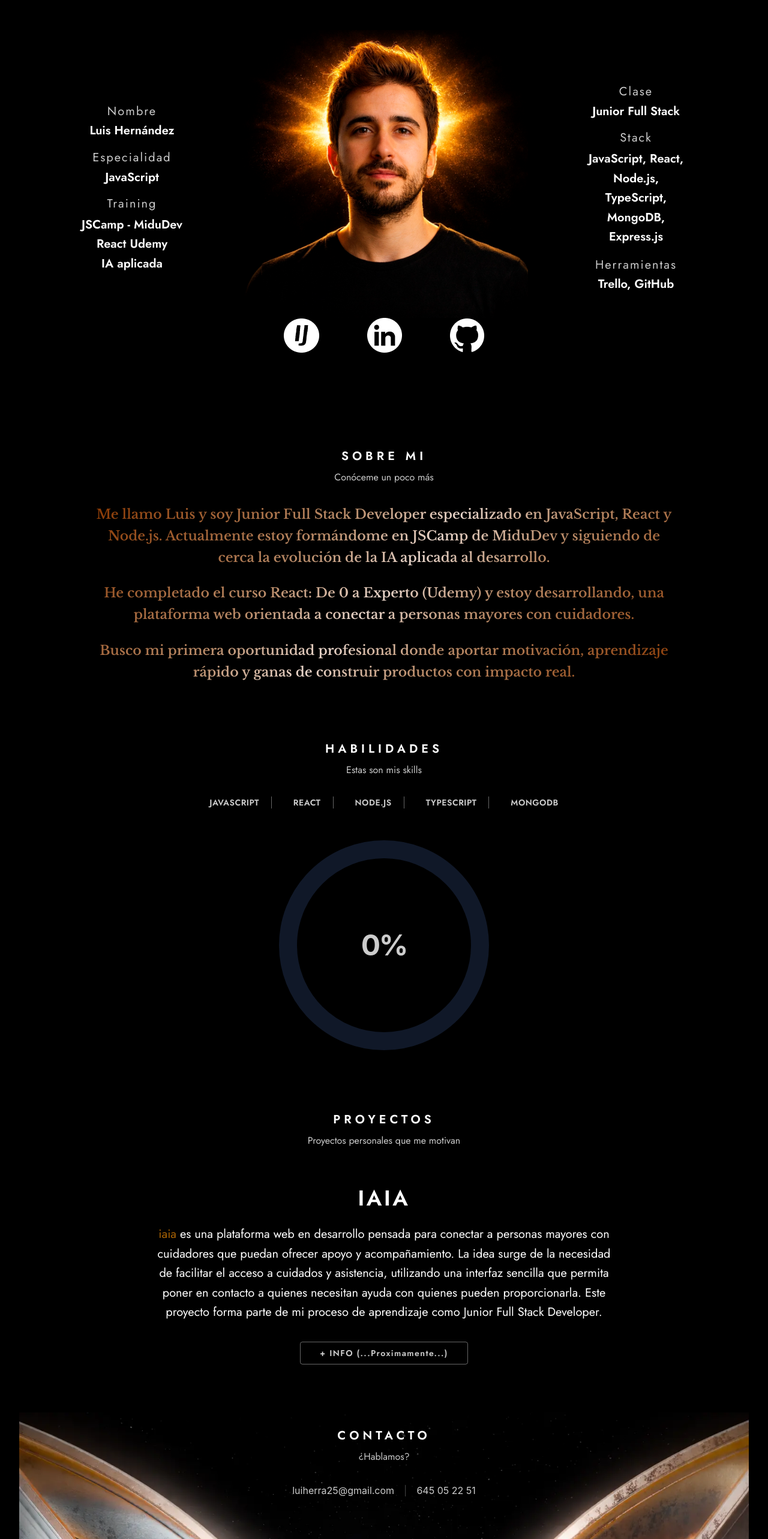
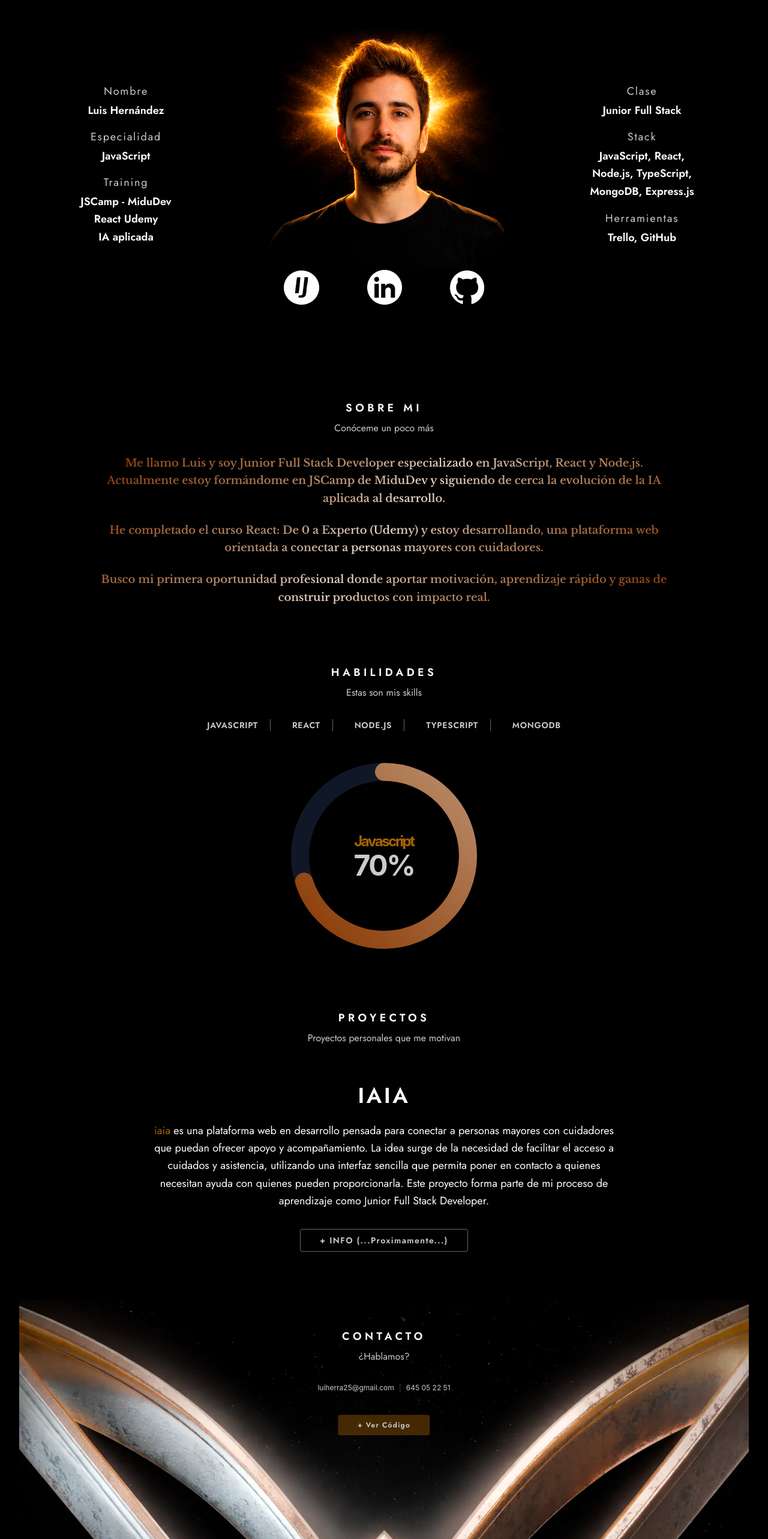
Before and after one commit to LuiherraDev/VeladaLHR, a React (Vite) app: page / in a window 1280 px wide. Shown: the part 234-2800 px from the top of the page at 60% size. Built offline with nearby package versions, Linux system fonts and the light colour scheme.

Commit message:
Improving Responsive

```diff
--- a/src/components/home/About.tsx
+++ b/src/components/home/About.tsx
@@ -2,9 +2,9 @@
 const About = () => {
   return (
     <section className="mt-30 px-8 py-12 mx-auto text-center max-w-5xl " id="sobre-mi">
-      <h3 className="font-jost-semi text-txt-primary text-[20px] tracking-[0.3em] uppercase mb-2">Sobre Mi</h3>
+      <h3 className="font-jost-semi text-txt-primary text-lg tracking-[0.3em] uppercase mb-2">Sobre Mi</h3>
       <h4 className="font-jost-reg text-txt-secondary mb-8">Conóceme un poco más</h4>
-      <div className="space-y-6 leading-relaxed text-gold-gradient font-libre-semi text-[22px]">
+      <div className="space-y-6 leading-relaxed text-gold-gradient font-libre-semi text-lg">
         <p>
           Me llamo Luis y soy Junior Full Stack Developer especializado en JavaScript, React y Node.js. Actualmente estoy formándome en JSCamp de MiduDev y siguiendo de cerca la evolución de la IA aplicada al desarrollo.
         </p>
--- a/src/components/home/CircularPercent.tsx
+++ b/src/components/home/CircularPercent.tsx
@@ -1,20 +1,21 @@
 interface CircularProgressProps {
-  percentage: number
+  percentage: number;
+  option: string;
 }
 
-const CircularProgress = ({ percentage }: CircularProgressProps) => {
-  const radius = 160;
+const CircularProgress = ({ percentage, option }: CircularProgressProps) => {
+  const radius = 140;
   const stroke = 30;
   const circumference = 2 * Math.PI * radius;
   const offset = circumference - (percentage / 100) * circumference;
 
   return (
     <div className="relative flex items-center justify-center">
-      <svg className="transform -rotate-90 w-90 h-90">
+      <svg className="transform -rotate-90 w-80 h-80">
 
         <circle
-          cx="180"
-          cy="180"
+          cx="160"
+          cy="160"
           r={radius}
           stroke="currentColor"
           strokeWidth={stroke}
@@ -23,8 +24,8 @@ const CircularProgress = ({ percentage }: CircularProgressProps) => {
         />
 
         <circle
-          cx="180"
-          cy="180"
+          cx="160"
+          cy="160"
           r={radius}
           stroke="url(#progressGradient)"
           strokeWidth={stroke}
@@ -47,6 +48,7 @@ const CircularProgress = ({ percentage }: CircularProgressProps) => {
 
       <div className="absolute flex flex-col items-center">
         <span className="text-5xl font-bold tracking-tighter">
+          <p className="text-2xl text-txt-holder">{option}</p>
           {percentage}%
         </span>
       </div>
--- a/src/components/home/Contact.tsx
+++ b/src/components/home/Contact.tsx
@@ -2,18 +2,18 @@ import fondoVelada from '../../assets/fondoVelada.webp'
 
 const Contact = () => {
   return (
-    <section className="px-8 mx-auto text-center w-full relative" id="contacto">
+    <section className="px-8 mx-auto h-screen text-center w-full relative" id="contacto">
       <div className='absolute items-center justify-center top-1/6 left-1/2 -translate-x-1/2 -translate-y-1/2'>
-        <h3 className="font-jost-semi text-txt-primary tracking-[0.3em] uppercase mb-2 text-[20px]">Contacto</h3>
+        <h3 className="font-jost-semi text-txt-primary tracking-[0.3em] uppercase mb-2 text-lg">Contacto</h3>
         <h4 className="font-jost-reg text-txt-secondary mb-8">¿Hablamos?</h4>
-        <div className="flex flex-col sm:flex-row justify-center items-center gap-4 text-md">
+        <div className="flex flex-col justify-center items-center gap-2 text-xs sm:flex-row" >
           <a className='hover:text-txt-holder transition' href="mailto:luiherra25@gmail.com">luiherra25@gmail.com</a>
           <span className="hidden sm:inline opacity-30">|</span>
           <a className='flex hover:text-txt-holder transition' href="tel:+34645052251">645 05 22 51</a>
         </div>
-        <div className='mt-20'>
-          <a href='https://github.com/LuiherraDev/VeladaLHR' target='_blank' className="bg-txt-holder/40 border rounded-sm px-8 py-2 text-sm font-jost-semi tracking-widest hover:bg-txt-holder/70 transition">
-            + Inspeccionar Código
+        <div className='mt-10'>
+          <a href='https://github.com/LuiherraDev/VeladaLHR' target='_blank' className="bg-txt-holder/40 border rounded-sm px-8 py-2 text-xs font-jost-semi tracking-widest hover:bg-txt-holder/70 transition">
+            + Ver Código
           </a>
         </div>
 
--- a/src/components/home/Hero.tsx
+++ b/src/components/home/Hero.tsx
@@ -6,13 +6,13 @@ import github from '../../assets/github.webp'
 export default function Hero() {
   return (
     <section className="flex flex-col justify-center items-center text-left text-sm w-full gap-5 md:flex-row">
-      <div data-purpose="personal-details" className='sm:w-1/4 flex flex-col items-center justify-center order-2 md:order-1'>
-        <h4 className="text-[20px] font-jost-reg text-txt-secondary tracking-widest mb-1">Nombre</h4>
-        <p className="text-[20px] font-jost-semi text-txt-primary mb-4">Luis Hernández</p>
-        <h4 className="text-[20px] font-jost-reg text-txt-secondary tracking-widest mb-1">Especialidad</h4>
-        <p className="text-[20px] font-jost-semi text-txt-primary mb-4">JavaScript</p>
-        <h4 className="text-[20px] font-jost-reg text-txt-secondary tracking-widest mb-1">Training</h4>
-        <div className='flex flex-col items-center font-jost-semi text-txt-primary text-[20px]'>
+      <div data-purpose="personal-details" className='sm:w-1/3 flex flex-col items-center justify-center order-2 md:order-1'>
+        <h4 className="text-lg font-jost-reg text-txt-secondary tracking-widest mb-1">Nombre</h4>
+        <p className="text-lg font-jost-semi text-txt-primary mb-4">Luis Hernández</p>
+        <h4 className="text-lg font-jost-reg text-txt-secondary tracking-widest mb-1">Especialidad</h4>
+        <p className="text-lg font-jost-semi text-txt-primary mb-4">JavaScript</p>
+        <h4 className="text-lg font-jost-reg text-txt-secondary tracking-widest mb-1">Training</h4>
+        <div className='flex flex-col items-center font-jost-semi text-txt-primary text-lg'>
           <p className="leading-relaxed">JSCamp - MiduDev</p>
           <p className="leading-relaxed">React Udemy</p>
           <p className="leading-relaxed">IA aplicada</p>
@@ -21,7 +21,7 @@ export default function Hero() {
       </div>
 
       <div className="relative mb-12 order-1 md:order-2">
-        <div className="w-120 h-120">
+        <div className="w-100 h-100">
           <img alt="Luis Hernández" className="w-full h-full" src={imgHero} />
           <div className='flex flex-row justify-center items-center gap-20'>
             <a href="https://www.infojobs.net/sevilla/programador-web-para-velada-vi/of-ia56eb7e9cb4921866babab7c6f9e1d" target="_blank">
@@ -39,13 +39,13 @@ export default function Hero() {
         </div>
       </div>
 
-      <div className="text-right sm:text-left sm:w-1/4 flex flex-col items-center justify-center order-3 md:orde" data-purpose="career-details">
-        <h4 className="text-[20px] font-jost-reg text-txt-secondary tracking-widest mb-1">Clase</h4>
-        <p className="text-[20px] font-jost-semi text-txt-primary mb-4">Junior Full Stack</p>
-        <h4 className="text-[20px] font-jost-reg text-txt-secondary tracking-widest mb-1">Stack</h4>
-        <p className="text-[20px] font-jost-semi text-txt-primary leading-relaxed mb-4 w-1/2 text-center ">JavaScript, React, Node.js, TypeScript, MongoDB, Express.js</p>
-        <h4 className="text-[20px] font-jost-reg text-txt-secondary tracking-widest mb-1">Herramientas</h4>
-        <p className="text-[20px] font-jost-semi text-txt-primary">Trello, GitHub</p>
+      <div className="text-right sm:text-left sm:w-1/3 flex flex-col items-center justify-center order-3 md:orde" data-purpose="career-details">
+        <h4 className="text-lg font-jost-reg text-txt-secondary tracking-widest mb-1">Clase</h4>
+        <p className="text-lg font-jost-semi text-txt-primary mb-4">Junior Full Stack</p>
+        <h4 className="text-lg font-jost-reg text-txt-secondary tracking-widest mb-1">Stack</h4>
+        <p className="text-lg font-jost-semi text-txt-primary leading-relaxed mb-4 w-1/2 text-center ">JavaScript, React, Node.js, TypeScript, MongoDB, Express.js</p>
+        <h4 className="text-lg font-jost-reg text-txt-secondary tracking-widest mb-1">Herramientas</h4>
+        <p className="text-lg font-jost-semi text-txt-primary">Trello, GitHub</p>
       </div>
       {/* <div className="flex justify-center space-x-6">
         <a className="w-10 h-10 rounded-full border border-white/20 flex items-center justify-center hover:border-velada-gold transition group" href="#">
--- a/src/components/home/Projects.tsx
+++ b/src/components/home/Projects.tsx
@@ -1,11 +1,11 @@
 const Projects = () => {
   return (
     <section className="px-8 py-12 mx-auto text-center max-w-5xl" id="proyectos">
-      <h3 className="font-jost-semi text-txt-primary tracking-[0.3em] uppercase mb-2 text-[20px]">Proyectos</h3>
+      <h3 className="font-jost-semi text-txt-primary tracking-[0.3em] uppercase mb-2 text-lg">Proyectos</h3>
       <h4 className="font-jost-reg text-txt-secondary mb-8">Proyectos personales que me motivan</h4>
       <div className="bg-card-bg/50 border-white/10 rounded-2xl p-8 backdrop-blur-sm" data-purpose="project-card">
         <h4 className="text-4xl font-jost-semi tracking-widest text-white mb-6 uppercase">IAIA</h4>
-        <p className="leading-relaxed text-txt-primary text-[20px] font-jost-reg mx-auto mb-8 max-w-3xl">
+        <p className="leading-relaxed text-txt-primary text-lg font-jost-reg mx-auto mb-8 max-w-3xl">
           <span className="text-txt-holder">iaia</span> es una plataforma web en desarrollo pensada para conectar a personas mayores con cuidadores que puedan ofrecer apoyo y acompañamiento.
           La idea surge de la necesidad de facilitar el acceso a cuidados y asistencia, utilizando una interfaz sencilla que permita poner en contacto a quienes necesitan ayuda con quienes pueden proporcionarla. Este proyecto forma parte de mi proceso de aprendizaje como Junior Full Stack Developer.
         </p>
--- a/src/components/home/Skills.tsx
+++ b/src/components/home/Skills.tsx
@@ -3,7 +3,8 @@ import CircularProgress from './CircularPercent';
 
 const Skills = () => {
 
-  const [percentage, setPercentage] = useState(0);
+  const [percentage, setPercentage] = useState(70);
+  const [option, setOption] = useState("Javascript");
   const skills = [
     { name: "Javascript", value: 70 },
     { name: "React", value: 60 },
@@ -14,20 +15,22 @@ const Skills = () => {
 
   return (
     <section className="px-8 py-12 mx-auto text-center max-w-5xl" id="habilidades">
-      <h3 className="font-jost-semi text-txt-primary tracking-[0.3em] uppercase mb-2 text-[20px]">Habilidades</h3>
+      <h3 className="font-jost-semi text-txt-primary tracking-[0.3em] uppercase mb-2 text-lg">Habilidades</h3>
       <h4 className="font-jost-reg text-txt-secondary mb-8">Estas son mis skills</h4>
-      <div className="flex flex-wrap justify-center gap-4 text-[10px] font-jost-semi tracking-wider mb-12">
+      <div className="flex flex-wrap justify-center gap-4 text-sm font-jost-semi tracking-wider mb-12">
         {skills.map((skill, index) => (
           <button
             key={skill.name}
-            onClick={() => setPercentage(skill.value)}
+            onClick={() => (setPercentage(skill.value),
+              setOption(skill.name)
+            )}
             className={`px-5 cursor-pointer transition-colors text-sm hover:text-txt-holder ${index !== skills.length - 1 ? "border-r border-white/40 " : ""}`}
           >
             {skill.name.toUpperCase()}
           </button>
         ))}
       </div>
-      <CircularProgress percentage={percentage} />
+      <CircularProgress percentage={percentage} option={option} />
     </section>
   )
 }
```
